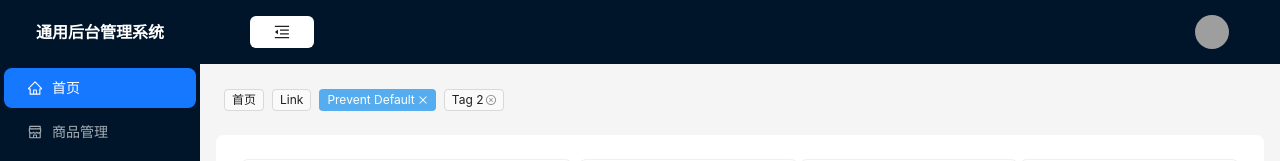
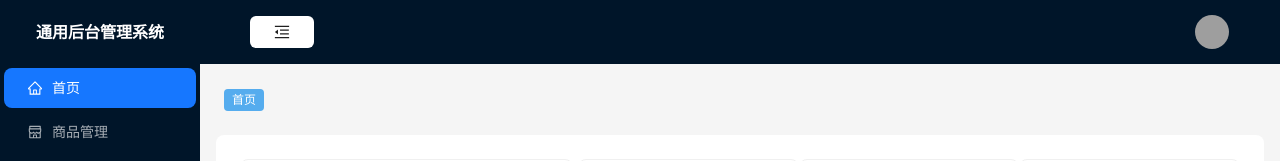
Before and after one commit to cryingwatermelon/react-admin, a React (Vite) app: page /home in a window 1280 px wide. Shown: the top 161 px of the page. Built offline with nearby package versions, Linux system fonts and the light colour scheme; grey boxes are pictures that could not be loaded.

Commit message:
wip: login

```diff
--- a/src/components/commonAside/index.tsx
+++ b/src/components/commonAside/index.tsx
@@ -5,9 +5,10 @@ import { useNavigate } from 'react-router-dom'
 import { useDispatch } from 'react-redux'
 import '@/main.css'
 import MenuConfig from '@/config/index'
+import type { TabItem } from '@/store/reducer/tab'
 
 import type { ItemType, SubMenuType } from 'antd/es/menu/interface'
-import { selectMenuList } from '@/store/reducer/tab'
+import { setMenuList } from '@/store/reducer/tab'
 
 const { Sider } = Layout
 type commonAsideProps = {
@@ -17,8 +18,9 @@ const CommonAside = ({ collapsed }: commonAsideProps) => {
 	const navigate = useNavigate()
 	const dispatch = useDispatch()
 	//添加数据到store
-	const setTabList = (value) => {
-		dispatch(selectMenuList(value))
+	const setTabList = (value: TabItem) => {
+		// console.log(value, 'before add to tablist')
+		dispatch(setMenuList(value))
 	}
 	//处理菜单数据
 	const iconToElement = (name: IconNames) => {
--- a/src/components/commonHeader/index.tsx
+++ b/src/components/commonHeader/index.tsx
@@ -13,18 +13,17 @@ type commonHeaderProps = {
 }
 const CommonHeader = ({ collapsed }: commonHeaderProps) => {
 	// console.log(collapsed, "commonHeader");
-	const logout = () => {}
+	const navigate = useNavigate()
+	const logout = () => {
+		navigate('/login')
+	}
 	const items: MenuProps['items'] = [
 		{
-			label: <a href="https://www.antgroup.com">个人中心</a>,
+			label: <Button>个人中心</Button>,
 			key: '0',
 		},
 		{
-			label: (
-				<a href="https://www.aliyun.com" onClick={() => logout}>
-					退出
-				</a>
-			),
+			label: <Button onClick={() => logout()}>退出登录</Button>,
 			key: '1',
 		},
 	]
--- a/src/components/commonTag/index.tsx
+++ b/src/components/commonTag/index.tsx
@@ -1,25 +1,85 @@
-import { CloseCircleOutlined } from '@ant-design/icons'
+import type { RootState } from '@/store'
+import type { TabItem } from '@/store/reducer/tab'
 import { Space, Tag } from 'antd'
 import { useSelector } from 'react-redux'
+import { closeTab, setCurrentMenu } from '@/store/reducer/tab'
+import { useDispatch } from 'react-redux'
+import { useLocation } from 'react-router-dom'
 
 const CommonTag = () => {
-	const tabList = useSelector((state) => state.tab.tabList)
-	const handleClose = (event: React.MouseEvent<HTMLElement>) => {
-		event.preventDefault()
-		console.log('Clicked! But prevent default')
+	const navigate = useNavigate()
+	const dispatch = useDispatch()
+	const location = useLocation()
+	const tabList = useSelector((state: RootState) => state.tab.tabList)
+	const currentMenu = useSelector((state: RootState) => state.tab.currentMenu)
+	const handleClose = (item: TabItem, index: number) => {
+		const length = tabList.length - 1
+
+		dispatch(closeTab(item))
+		if (item.path !== location.pathname) {
+			return
+		}
+		//如果关闭的是当前的页面
+		if (index === length) {
+			//定位到前一个tab
+			const currentTab = tabList[index - 1]
+			// console.log(currentTab, 'currentTab')
+			dispatch(setCurrentMenu(currentTab))
+			// console.log(currentTab.name, '关闭的是最后一项')
+			navigate(currentTab.path)
+		} else {
+			//如果tablist里存在至少一个数据，定位到后一个
+			if (tabList.length > 1) {
+				const nextTab = tabList[index + 1]
+				// console.log(nextTab, 'nextTab')
+				dispatch(setCurrentMenu(nextTab))
+				// console.log(nextTab.name, '关闭的不是最后一项')
+				navigate(nextTab.path)
+			}
+		}
+	}
+	const handleChange = (tab: TabItem) => {
+		dispatch(setCurrentMenu(tab))
+		// console.log(tab.label, 'handleChange')
+		navigate(tab.path)
+	}
+	type setTagProps = {
+		flag: boolean
+		item: TabItem
+		index: number
+	}
+	//处理tag显示的逻辑
+	const setTag = ({ flag, item, index }: setTagProps) => {
+		return flag ? (
+			<Tag
+				key={item.name}
+				color="#55acee"
+				closeIcon={item.label !== '首页'}
+				onClose={() => {
+					handleClose(item, index)
+				}}
+			>
+				{item.label}
+			</Tag>
+		) : (
+			<Tag
+				color="#808a87"
+				// closeIcon
+				key={item.name}
+				onClick={() => handleChange(item)}
+				// onClose={() => handleClose(item, index)}
+			>
+				{item.label}
+			</Tag>
+		)
 	}
 	return (
 		<Space size={[0, 8]} wrap className="pt-[24px] pl-[24px]">
-			<Tag>首页</Tag>
-			<Tag>
-				<a href="https://github.com/ant-design/ant-design/issues/1862">Link</a>
-			</Tag>
-			<Tag color="#55acee" closeIcon onClose={() => handleClose}>
-				Prevent Default
-			</Tag>
-			<Tag closeIcon={<CloseCircleOutlined />} onClose={console.log}>
-				Tag 2
-			</Tag>
+			{currentMenu &&
+				tabList.map((item, index) => {
+					const flag = currentMenu.path === item.path
+					return setTag({ flag, item, index })
+				})}
 		</Space>
 	)
 }
--- /dev/null
+++ b/src/pages/login/index.tsx
@@ -0,0 +1,63 @@
+import { Button, Checkbox, Form, FormProps, Input } from 'antd'
+
+type FieldType = {
+	username?: string
+	password?: string
+	remember?: string
+}
+const Login = () => {
+	const handleSubmit: FormProps<FieldType>['onFinish'] = (values) => {
+		console.log(values, 'Success')
+	}
+	const handleSubmitFailed: FormProps<FieldType>['onFinishFailed'] = (
+		errorInfo,
+	) => {
+		console.log(errorInfo, 'Failed')
+	}
+	return (
+		<div className="flex h-screen w-screen items-center justify-center ">
+			<div className="rounded px-10 py-2 ring-4 drop-shadow-md">
+				<Form
+					name="basic"
+					labelCol={{ span: 8 }}
+					wrapperCol={{ span: 16 }}
+					style={{ maxWidth: 600 }}
+					initialValues={{ remember: true }}
+					onFinish={() => handleSubmit}
+					onFinishFailed={() => handleSubmitFailed}
+					className="flex flex-col "
+				>
+					<text className="mb-6 text-center text-xl">登录系统</text>
+					<Form.Item<FieldType>
+						label="username"
+						name="username"
+						rules={[{ required: true, message: 'Please input your username!' }]}
+					>
+						<Input />
+					</Form.Item>
+					<Form.Item<FieldType>
+						label="password"
+						name="password"
+						rules={[{ required: true, message: 'Please input your username!' }]}
+					>
+						<Input.Password />
+					</Form.Item>
+					<Form.Item<FieldType>
+						name="remember"
+						valuePropName="checked"
+						wrapperCol={{ offset: 8, span: 16 }}
+					>
+						<Checkbox>Remember me</Checkbox>
+					</Form.Item>
+					<Form.Item wrapperCol={{ offset: 8, span: 16 }}>
+						<Button type="primary" htmlType="submit">
+							Login
+						</Button>
+					</Form.Item>
+				</Form>
+			</div>
+		</div>
+	)
+}
+
+export default Login
--- a/src/store/reducer/tab.ts
+++ b/src/store/reducer/tab.ts
@@ -1,4 +1,10 @@
 import { createSlice } from '@reduxjs/toolkit'
+
+export type TabItem = {
+	path: string
+	name?: string
+	label: string
+}
 const tabSlice = createSlice({
 	name: 'tab',
 	initialState: {
@@ -10,13 +16,15 @@ const tabSlice = createSlice({
 				label: '首页',
 			},
 		],
+		currentMenu: { path: '/' },
 	},
 	reducers: {
 		collapseMenu: (state) => {
 			state.isCollapse = !state.isCollapse
 		},
-		selectMenuList: (state, { payload: value }) => {
+		setMenuList: (state, { payload: value }) => {
 			if (value.name !== 'home') {
+				state.currentMenu = value
 				//如果已经存在的tag就不重复添加
 				const result = state.tabList.findIndex(
 					(item) => item.name === value.name,
@@ -24,10 +32,23 @@ const tabSlice = createSlice({
 				if (result === -1) {
 					state.tabList.push(value)
 				}
+				// console.log(state.tabList, 'after push')
+			}
+		},
+		closeTab: (state, { payload: value }) => {
+			const result = state.tabList.findIndex((item) => item.name === value.name)
+			state.tabList.splice(result, 1)
+		},
+		setCurrentMenu: (state, { payload: value }) => {
+			if (value.name === 'home') {
+				state.currentMenu = { path: '/' }
+			} else {
+				state.currentMenu = value
 			}
 		},
 	},
 })
 
-export const { collapseMenu, selectMenuList } = tabSlice.actions
+export const { collapseMenu, setMenuList, closeTab, setCurrentMenu } =
+	tabSlice.actions
 export default tabSlice.reducer
--- a/src/utils/router.tsx
+++ b/src/utils/router.tsx
@@ -4,6 +4,7 @@ import Mall from '@/pages/mall'
 import PageOne from '@/pages/other/pageOne'
 import PageTwo from '@/pages/other/pageTwo'
 import User from '@/pages/user'
+import Login from '@/pages/login'
 import { Navigate, createBrowserRouter } from 'react-router-dom'
 
 const router = createBrowserRouter([
@@ -43,6 +44,10 @@ const router = createBrowserRouter([
 			},
 		],
 	},
+	{
+		path: '/login',
+		Component: Login,
+	},
 ])
 
 export default router
```
